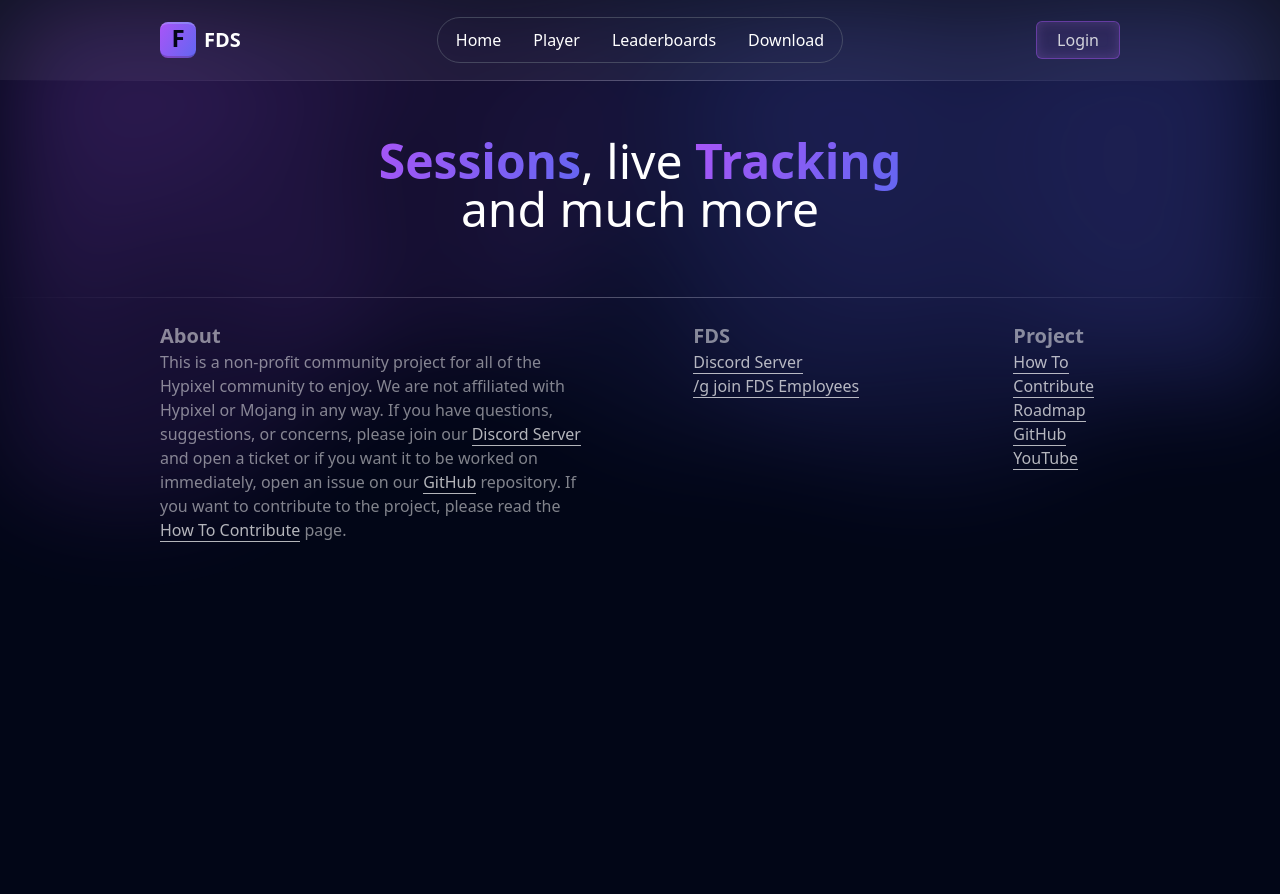
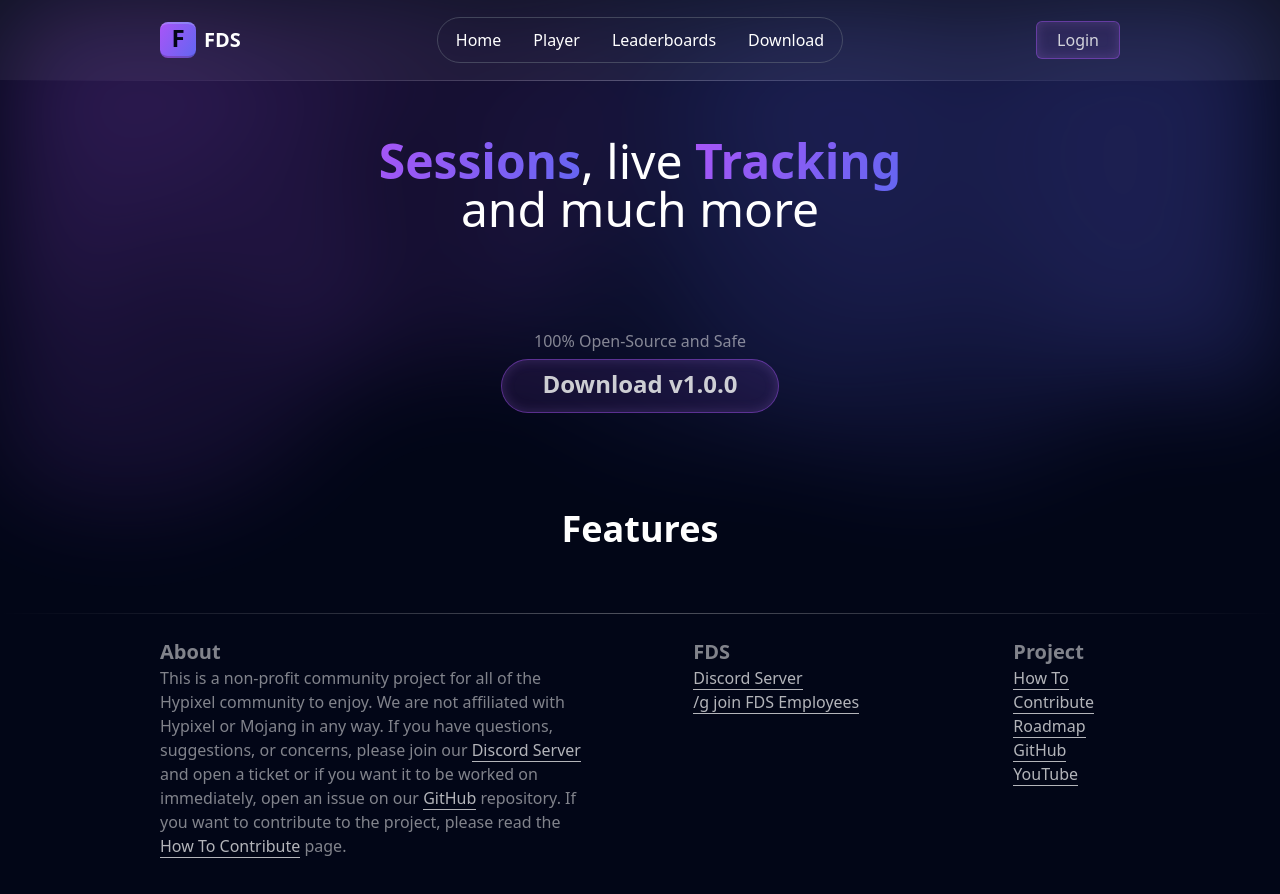
Before and after one commit to NoBypass/fds, a SvelteKit app in the folder client/: page /download in a window 1280 px wide. Shown: the top 894 px of the page. Before the commit the page ends 800 px from the top, so only its background shows below. Built offline with nearby package versions, Linux system fonts and the light colour scheme.

Commit message:
download page

```diff
--- a/client/src/routes/download/+page.svelte
+++ b/client/src/routes/download/+page.svelte
@@ -1,9 +1,26 @@
 <script lang="ts">
     import Text from '$lib/components/Text.svelte'
+    import Button from '$lib/components/Button.svelte'
+    import Link from '$lib/components/Link.svelte'
 </script>
 
-<Text tw="text-3xl lg:text-5xl text-center">
-    <Text type="s" color="gradient" b>Sessions</Text>, live <Text type="s" color="gradient" b>Tracking</Text>
-    <br>
-    and much more
-</Text>
+<main class="w-full items-center flex flex-col">
+    <Text tw="text-3xl lg:text-5xl text-center">
+        <Text type="s" color="gradient" b>Sessions</Text>, live <Text type="s" color="gradient" b>Tracking</Text>
+        <br>
+        and much more
+    </Text>
+
+    <section class="py-24 text-center grid gap-1.5">
+        <Text color="darkened">100% Open-Source and Safe</Text>
+        <Button type="primary" tw="pb-3 pt-2 px-10" href="https://github.com/NoBypass/fds" rounded>
+            <Text type="h2" b>
+                Download v1.0.0 <!-- TODO: Get version from GH API & Direct download latest stable -->
+            </Text>
+        </Button>
+    </section>
+
+    <section>
+        <Text type="h1" b>Features</Text>
+    </section>
+</main>
```
